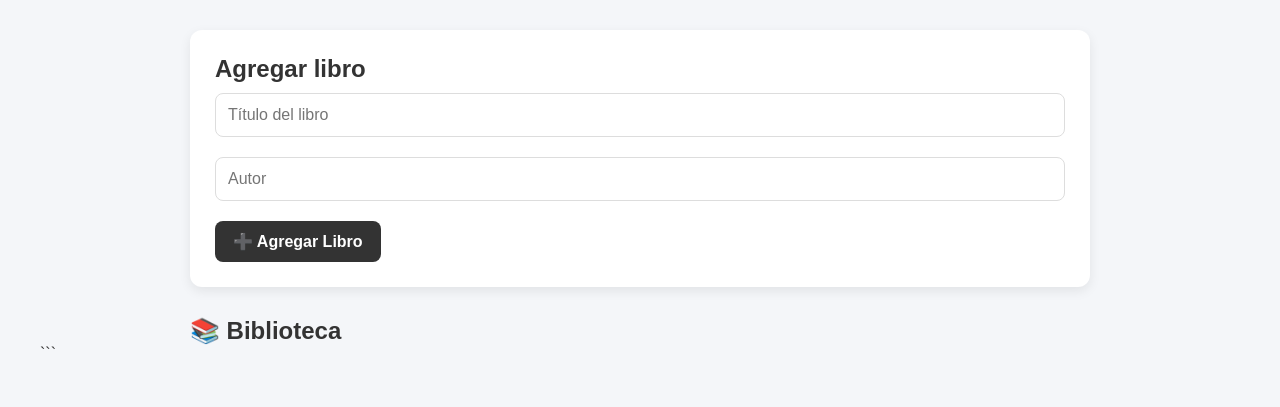
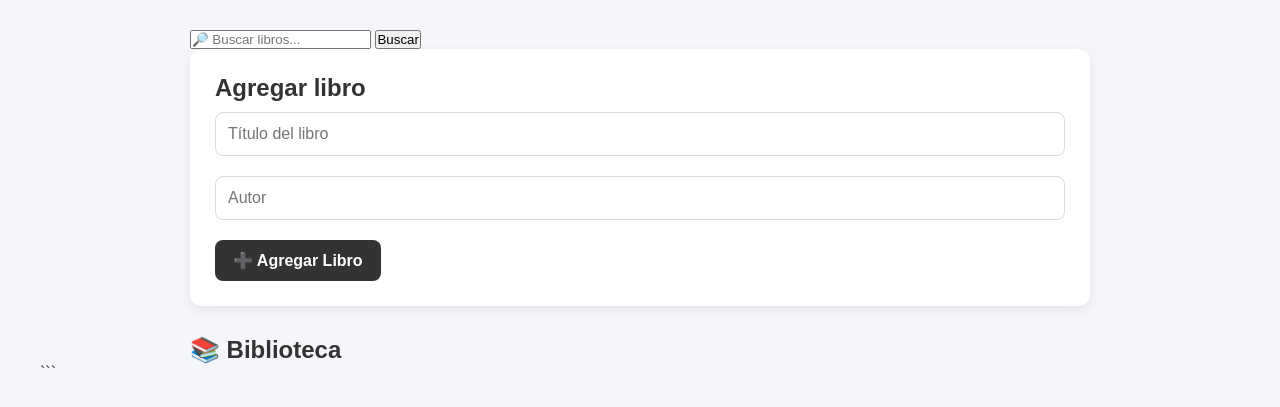
Before and after one commit to rojasrodriguezaxel856-cmyk/axels-library, a Flask app: page / in a window 1280 px wide. Shown: the part 185-592 px from the top of the page. Run offline with Flask 3, Linux system fonts and the light colour scheme; data that the repository does not hold is empty.

Commit message:
Add search GET feature: search form, backend handler, and DB search function
Read 'buscar' GET param and pass to template; add buscar_libros(query) using parameterized LIKE and COLLATE NOCASE; add search form to index.html with prefilled value

Co-authored-by: Copilot <223556219+Copilot@users.noreply.github.com>

```diff
--- a/app.py
+++ b/app.py
@@ -10,14 +10,20 @@ from database import (
     obtener_libro,
     actualizar_libro,
     eliminar_libro,
+    buscar_libros,
 )
 
 @app.route("/")
 def inicio():
 
-    libros = obtener_libros()
+    buscar = request.args.get("buscar", "").strip()
 
-    return render_template("index.html", libros=libros)
+    if buscar:
+        libros = buscar_libros(buscar)
+    else:
+        libros = obtener_libros()
+
+    return render_template("index.html", libros=libros, buscar=buscar)
 
 
 @app.route("/agregar", methods=["POST"])
--- a/database.py
+++ b/database.py
@@ -70,3 +70,24 @@ def eliminar_libro(libro_id):
 
     conexion.commit()
     conexion.close()
+
+
+def buscar_libros(query):
+    """Buscar libros por título o autor (case-insensitive).
+    Usa parámetros para evitar inyección y COLLATE NOCASE para ignorar mayúsculas.
+    """
+    conexion = sqlite3.connect(DB_PATH)
+    cursor = conexion.cursor()
+
+    patrón = f"%{query}%"
+
+    cursor.execute(
+        "SELECT id, titulo, autor FROM libros "
+        "WHERE titulo LIKE ? COLLATE NOCASE OR autor LIKE ? COLLATE NOCASE "
+        "ORDER BY id DESC",
+        (patrón, patrón),
+    )
+
+    libros = cursor.fetchall()
+    conexion.close()
+    return libros
--- a/templates/index.html
+++ b/templates/index.html
@@ -35,6 +35,16 @@
         <h1>📚 Axel's Library</h1>
         <p>Mi biblioteca personal</p>
     </header>
+
+    <form method="GET" action="{{ url_for('inicio') }}" class="search-form">
+        <input
+            type="text"
+            name="buscar"
+            placeholder="🔎 Buscar libros..."
+            value="{{ buscar }}">
+
+        <button type="submit">Buscar</button>
+    </form>
 
     {% with mensajes = get_flashed_messages() %}
 
```
